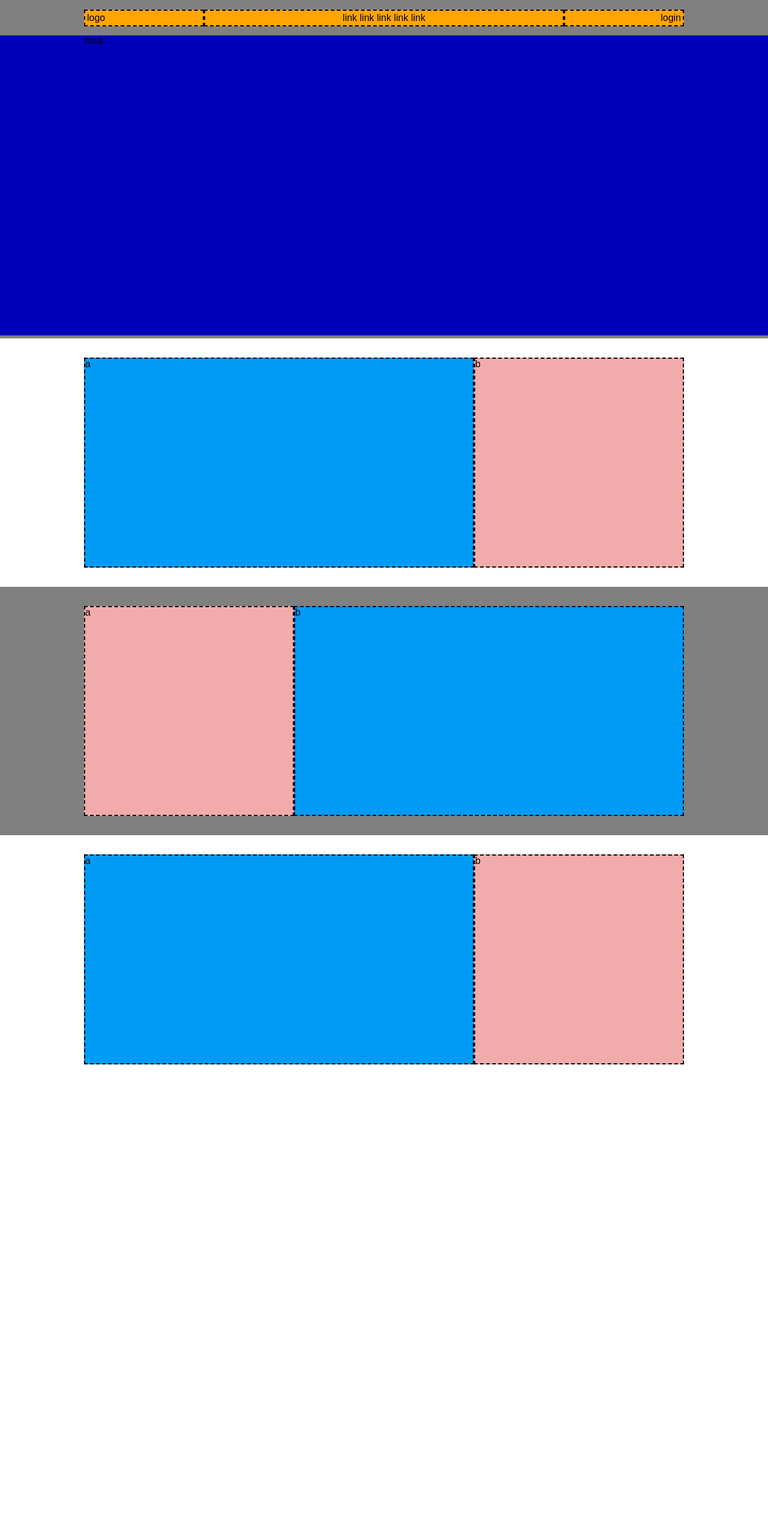
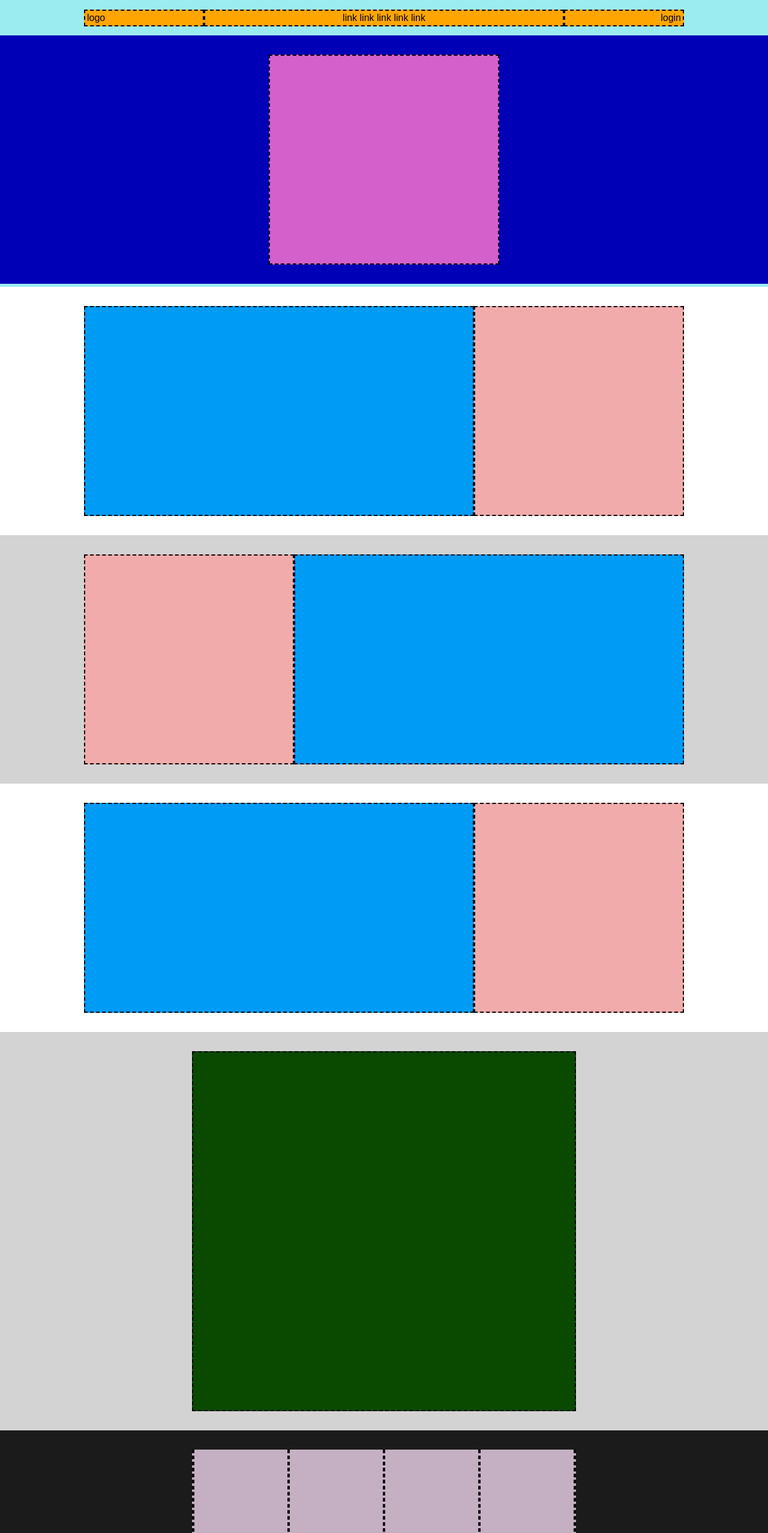
Before and after one commit to LeoPalmieri98/htmlcss-struttura-discord, a plain HTML site: page index.html in a window 1280 px wide. Shown: the top 2555 px of the page at 60% size. Before the commit the page ends 1806 px from the top, so only its background shows below. Drawn offline with Linux system fonts and the light colour scheme.

Commit message:
proviamobonus

```diff
--- a/index.html
+++ b/index.html
@@ -18,7 +18,9 @@
         </div>
 
         <div id="layout1">
-            <div class="boxed container" id="rosa">rosa</div>
+            <section>
+                <div class="boxed container2 dashed"></div>
+            </section>
         </div>
 
     </header>
@@ -27,25 +29,47 @@
 
         <section>
             <div class="boxed container">
-                <div class="quadratopiccolo dashed">a</div>
-                <div class="quadratogrande dashed">b</div>
+                <div class="bigbox dashed"></div>
+                <div class="smallbox dashed"></div>
         </section>
 
         <section class="bggrey">
             <div class="boxed container">
-                <div class="smallboxr dashed">a</div>
-                <div class="smallboxa dashed">b</div>
+                <div class="smallbox dashed"></div>
+                <div class="bigbox dashed"></div>
         </section>
 
         <section>
             <div class="boxed container">
-                <div class="quadratopiccolo dashed">a</div>
-                <div class="quadratogrande dashed">b</div>
+                <div class="bigbox dashed"></div>
+                <div class="smallbox dashed"></div>
         </section>
+
+
+
+        <section class="bggrey">
+            <div class="boxed container3 dashed"></div>
+        </section>
+
 
     </main>
 
-    <footer></footer>
+    <footer>
+        <section>
+            <div class="boxed container4">
+                <div class="dashed"></div>
+                <div class="dashed"></div>
+                <div class="dashed"></div>
+                <div class="dashed"></div>
+                <div class="dashed"></div>
+        </section>
+
+         <div class="boxed container" id="bgorange">
+            <div class="dashed">logo</div>
+            <button class="dashed">Bottone</button>
+        </div>
+
+    </footer>
 
 </body>
 
--- a/style.css
+++ b/style.css
@@ -18,7 +18,6 @@ body {
 .container {
     display: flex;
     justify-content: space-between;
-    color: black;
 }
 
 .dashed {
@@ -26,12 +25,13 @@ body {
 }
 
 header {
-    background-color: gray;
+    background-color: rgb(155, 236, 241);
     padding: 1em 0 5px 0;
 }
 
 #bgorange {
     background-color: orange;
+    color: black;
 }
 
 .logo {
@@ -51,25 +51,27 @@ header {
     text-align: end;
 }
 
+
+.container2 {
+   display: flex;
+   background-color: rgb(212, 96, 203);
+   width: 30%;
+   height: 350px;
+   justify-content: center;
+}
+
 #layout1 {
     background-color: rgb(0, 0, 182);
     margin-top: 15px;
-    height: 500px;
 }
 
-.rosa {
-   background-color: bisque;
-   width: 50%
-
-}
-
-.quadratogrande {
+.smallbox {
     width: 35%;
     height: 350px;
     background-color: rgb(241, 171, 171);
 }
 
-.quadratopiccolo {
+.bigbox {
     width: 65%;
     height: 350px;
     background-color: rgb(0, 155, 245);
@@ -80,17 +82,25 @@ section {
 }
 
 .bggrey {
-    background-color: grey;
+    background-color: rgb(211, 211, 211);
 }
 
-.smallboxa {
-    width: 65%;
-    height: 350px;
-    background-color: rgb(0, 155, 245);
+.container3 {
+   display: flex;
+   background-color: rgb(9, 73, 0);
+   width: 50%;
+   height: 600px;
+   justify-content: center;
 }
 
-.smallboxr {
-    width: 35%;
-    height: 350px;
-    background-color: rgb(241, 171, 171);
+footer {
+    background-color: rgb(27, 27, 27);
 }
+
+.container4 {
+   display: flex;
+   background-color: rgb(197, 176, 195);
+   width: 50%;
+   height: 550px;
+   justify-content: space-between;
+}
```
